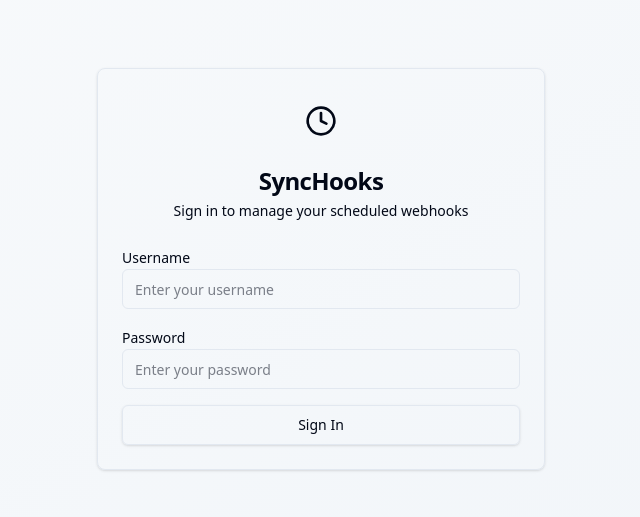
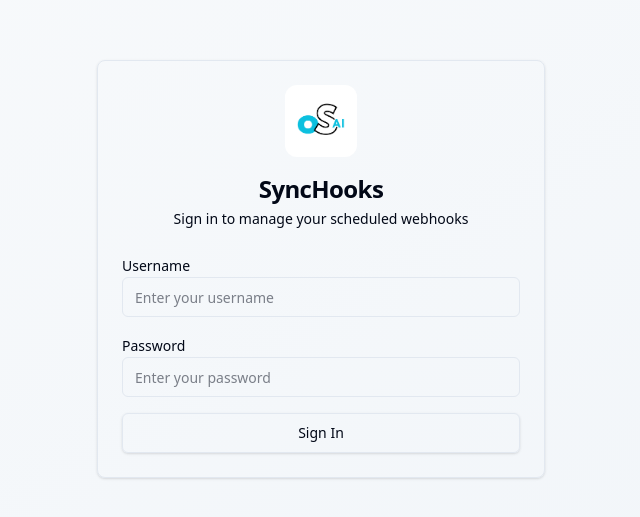
Before and after one commit to AbdeljalilOuafi/cronhook-clone, a React (Vite) app in the folder frontend/: page /login in a window 1280 px wide. Shown: the part 131-648 px from the top of the page, without its empty margins (319-959 px from the left). Built offline with nearby package versions, Linux system fonts and the light colour scheme; no server answers.

Commit message:
feat(frontend): Update logo in Login page

```diff
--- a/frontend/src/pages/LoginPage.tsx
+++ b/frontend/src/pages/LoginPage.tsx
@@ -10,7 +10,6 @@ import { Button } from '@/components/ui/button';
 import { Input } from '@/components/ui/input';
 import { Label } from '@/components/ui/label';
 import { Card, CardContent, CardDescription, CardHeader, CardTitle } from '@/components/ui/card';
-import { Clock } from 'lucide-react';
 
 const loginSchema = z.object({
   username: z.string().min(1, 'Username is required'),
@@ -54,8 +53,12 @@ export default function LoginPage() {
       <Card className="w-full max-w-md">
         <CardHeader className="space-y-1 text-center">
           <div className="flex justify-center mb-4">
-            <div className="p-3 bg-primary rounded-xl">
-              <Clock className="h-8 w-8 text-primary-foreground" />
+            <div className="p-3 bg-white rounded-xl">
+              <img
+                src="/onsync ai blue icon.png"
+                alt="OnSync AI Logo"
+                className="h-12 w-12 object-contain"
+              />
             </div>
           </div>
           <CardTitle className="text-2xl font-bold">SyncHooks</CardTitle>
```
